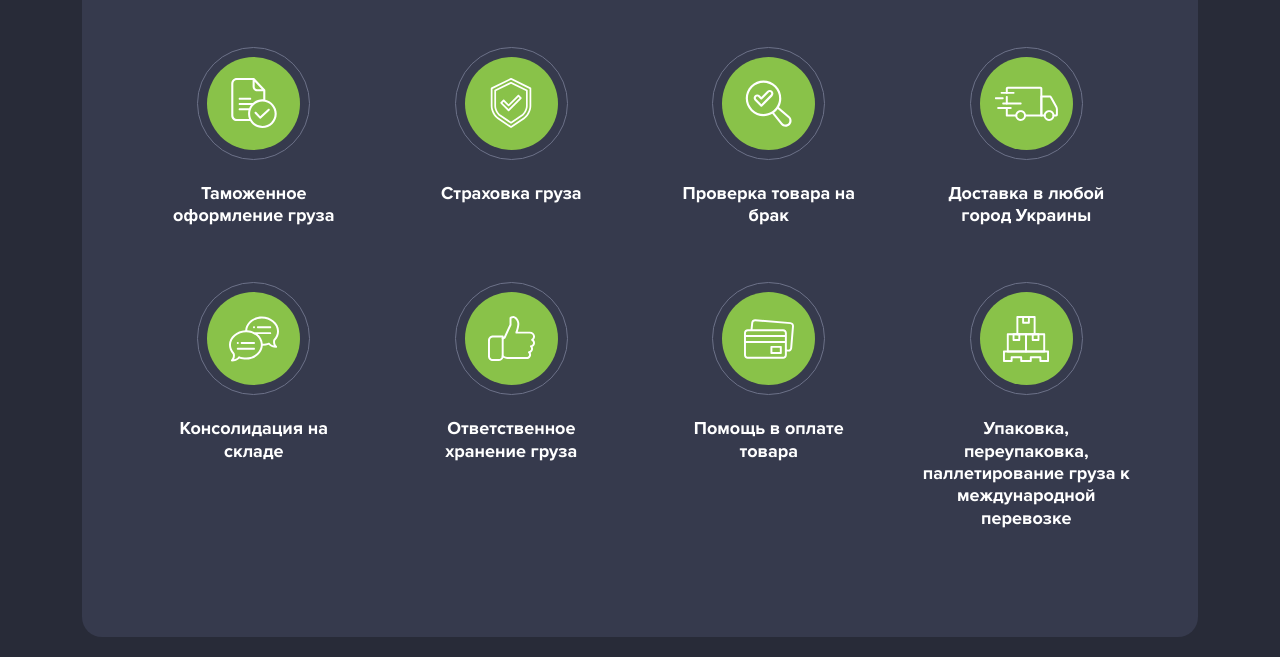
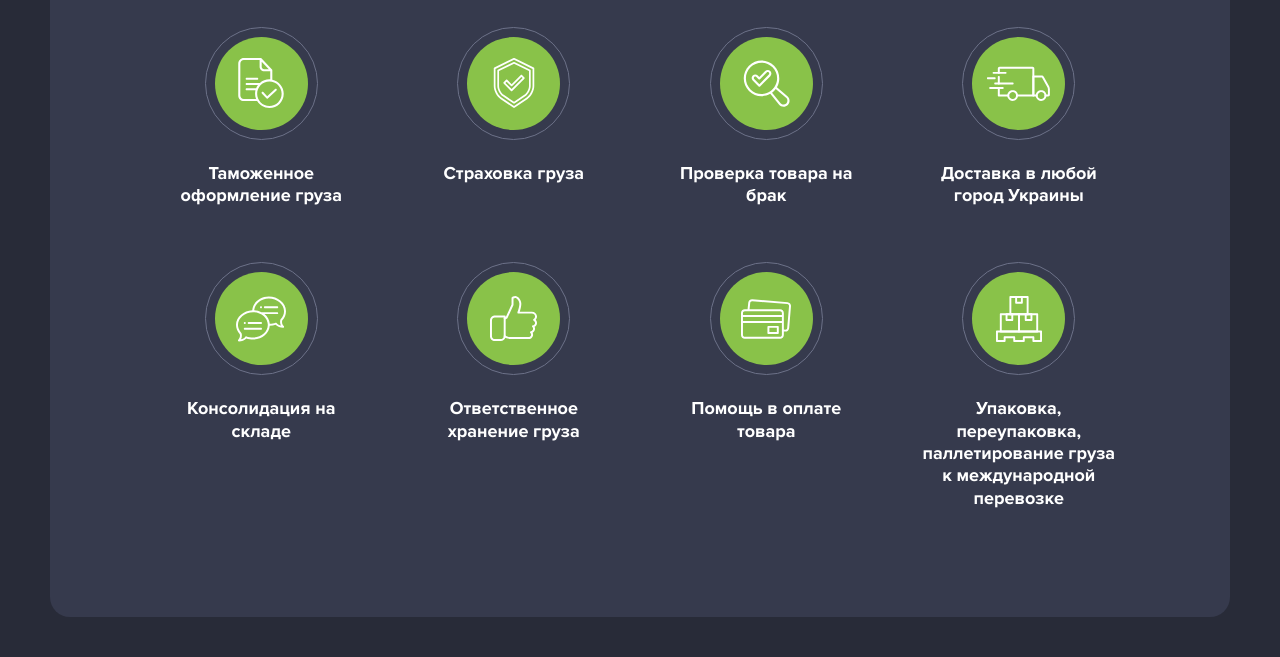
Before and after one commit to XelgaAr/MasterTao, a website: page dev/index.html in a window 1280 px wide. Shown: the part 296-953 px from the top of the page. After the commit the page ends 913 px from the top, so only its background shows below. Drawn offline with nearby package versions, Linux system fonts and the light colour scheme; files that its build step writes are made by us from their sources.

Commit message:
advantages fix

```diff
--- a/dev/sass/advantages.scss
+++ b/dev/sass/advantages.scss
@@ -6,9 +6,9 @@
     &::before{
         content: "";
         position: absolute;
-        left: 42px;
-        right: 42px;
+        left: 0px;
         top: 0;
+        width: 100%;
         height: 100%;
         background-color: $bg-secondary-color;
         z-index: -1;
@@ -81,3 +81,7 @@
     }
 }
 }
+section{
+    width: 100%;
+    margin:0  50px;
+}
--- a/dev/sass/markup.scss
+++ b/dev/sass/markup.scss
@@ -39,7 +39,7 @@ body {
 }
 
 main {
-    margin: 20px 40px;
+
     display: flex;
     flex-direction: row;
     flex-wrap: wrap;
--- a/dev/templates/advantages.html
+++ b/dev/templates/advantages.html
@@ -1,4 +1,4 @@
-<section class="advantages">
+<section>
     <div class="advantages container-fluid">
         <div class="container">
             <div class="template-title">
```
